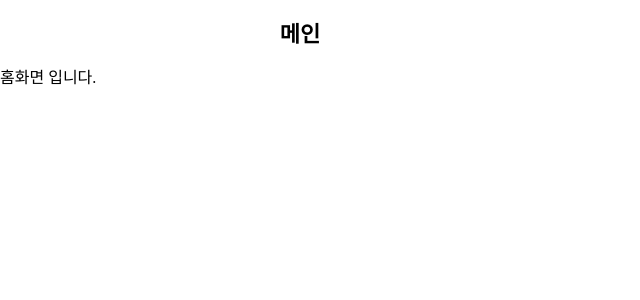
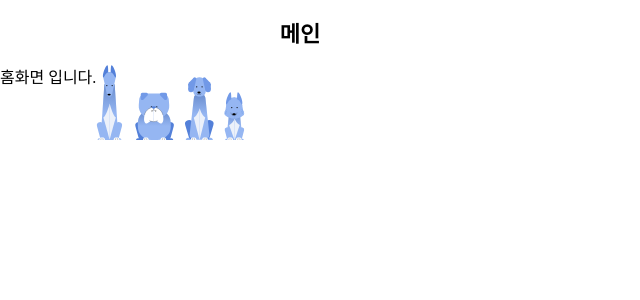
Before and after one commit to guroommeong/react-guroommeong, a React (Create React App) app: page / in a window 1280 px wide. Shown: the top 300 px of the page, without its empty margins (0-640 px from the left). Built offline with nearby package versions, Linux system fonts and the light colour scheme.

Commit message:
feat) svg 파일 첨부

```diff
--- a/src/features/home/screen.tsx
+++ b/src/features/home/screen.tsx
@@ -1,10 +1,12 @@
 import React from 'react';
 import { Layout } from '../../components/layout/screen';
+import { ReactComponent as Hamburger } from '../../../src/assets/dogImage/landingDogImg.svg';
 
 const HomeScreen = () => {
   return (
     <Layout title={'메인'}>
       <p>홈화면 입니다.</p>
+      <Hamburger />
     </Layout>
   );
 };
```
Also changed, not shown: src/assets/dogImage/landingDogImg.svg (added).
